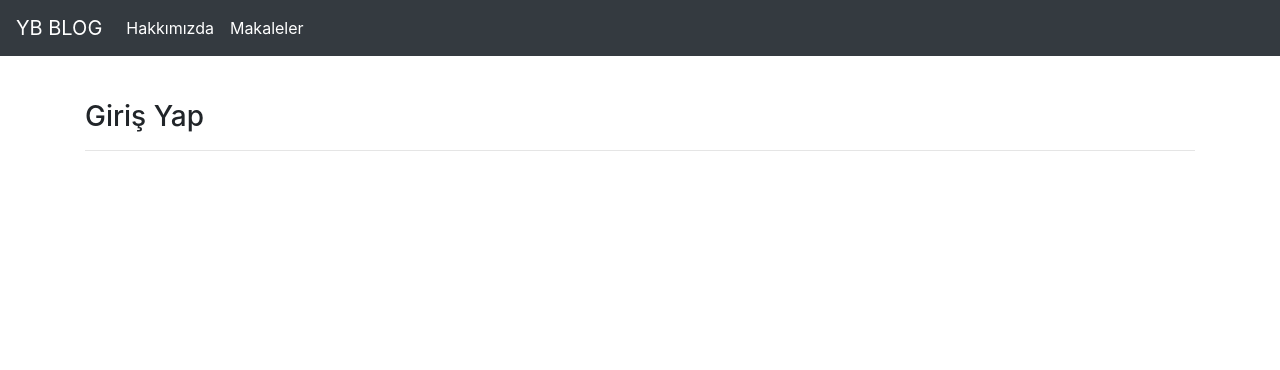
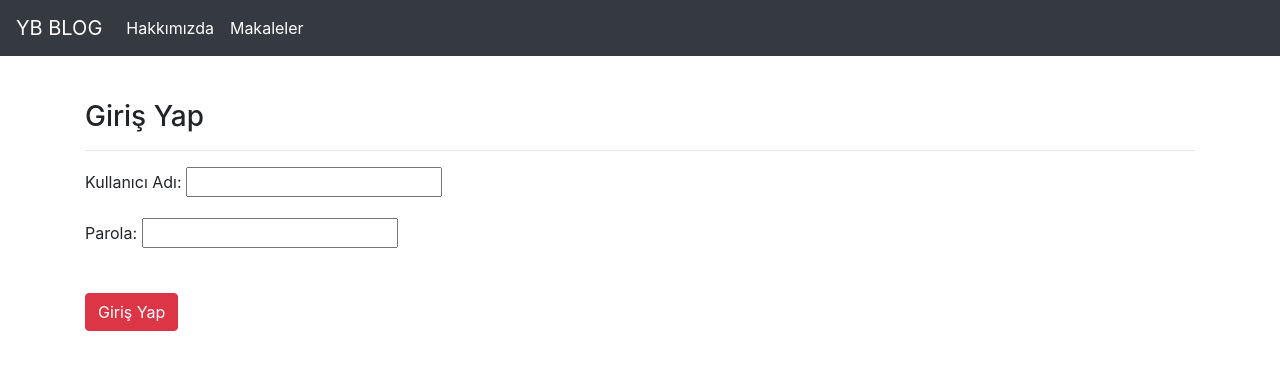
Before and after one commit to aysflucode/django.blog, a Django app: page /user/login/ in a window 1280 px wide. Shown: the top 370 px of the page. Run offline with Django 5.2, Linux system fonts and the light colour scheme; some libraries are stand-ins or nearby versions.

Commit message:
LoginForm oluşturuldu
loginform formslarda oluşturuldu, login.html'de güncellemeler yapıldı ve views üzerinde login fonksiyonu yazıldı

```diff
--- a/templates/login.html
+++ b/templates/login.html
@@ -5,4 +5,11 @@
 <h3>Giriş Yap</h3>
 <hr>
 
+<form method = "post">
+    {% csrf_token %}
+    {{form.as_p}}
+    <br>
+    <button type = "submit" class = "btn btn-danger" >Giriş Yap</button>
+</form>
+
 {% endblock body %}
--- a/user/forms.py
+++ b/user/forms.py
@@ -1,4 +1,9 @@
 from django import forms
+
+
+class LoginForm(forms.Form):
+    username = forms.CharField(label="Kullanıcı Adı")
+    password = forms.CharField(label="Parola", widget= forms.PasswordInput)
 
 class RegisterForm(forms.Form):
     username = forms.CharField(max_length= 50,label ="Kullanıcı Adı")
--- a/user/views.py
+++ b/user/views.py
@@ -1,8 +1,8 @@
 from django.shortcuts import render,redirect
-from .forms import RegisterForm
+from .forms import RegisterForm, LoginForm
 from django.contrib import messages
 from django.contrib.auth.models import User
-from django.contrib.auth import login
+from django.contrib.auth import login,authenticate
 
 # Create your views here.
 def register(request):
@@ -52,6 +52,27 @@ def register(request):
         return render(request, "register.html", context)"""
 
 def loginuser(request):
-    return render(request,"login.html")
+    form = LoginForm(request.POST or None)
+
+    context= {
+        "form" : form
+
+    }
+
+    if form.is_valid():
+        username = form.cleaned_data.get("username")
+        password = form.cleaned_data.get("password")
+
+        user = authenticate(username= username, password = password)
+
+        if user is None:
+            messages.info(request,"Kullanıcı adı veya parola hatalı.")
+            return render(request,"login.html",context)
+
+        messages.success(request,"Başarıyla Giriş Yaptınız.")
+        login(request,user)
+        return redirect("index")
+
+    return render(request,"login.html",context)
 def logoutuser(request):
     pass
```
Also changed, not shown: db.sqlite3.
